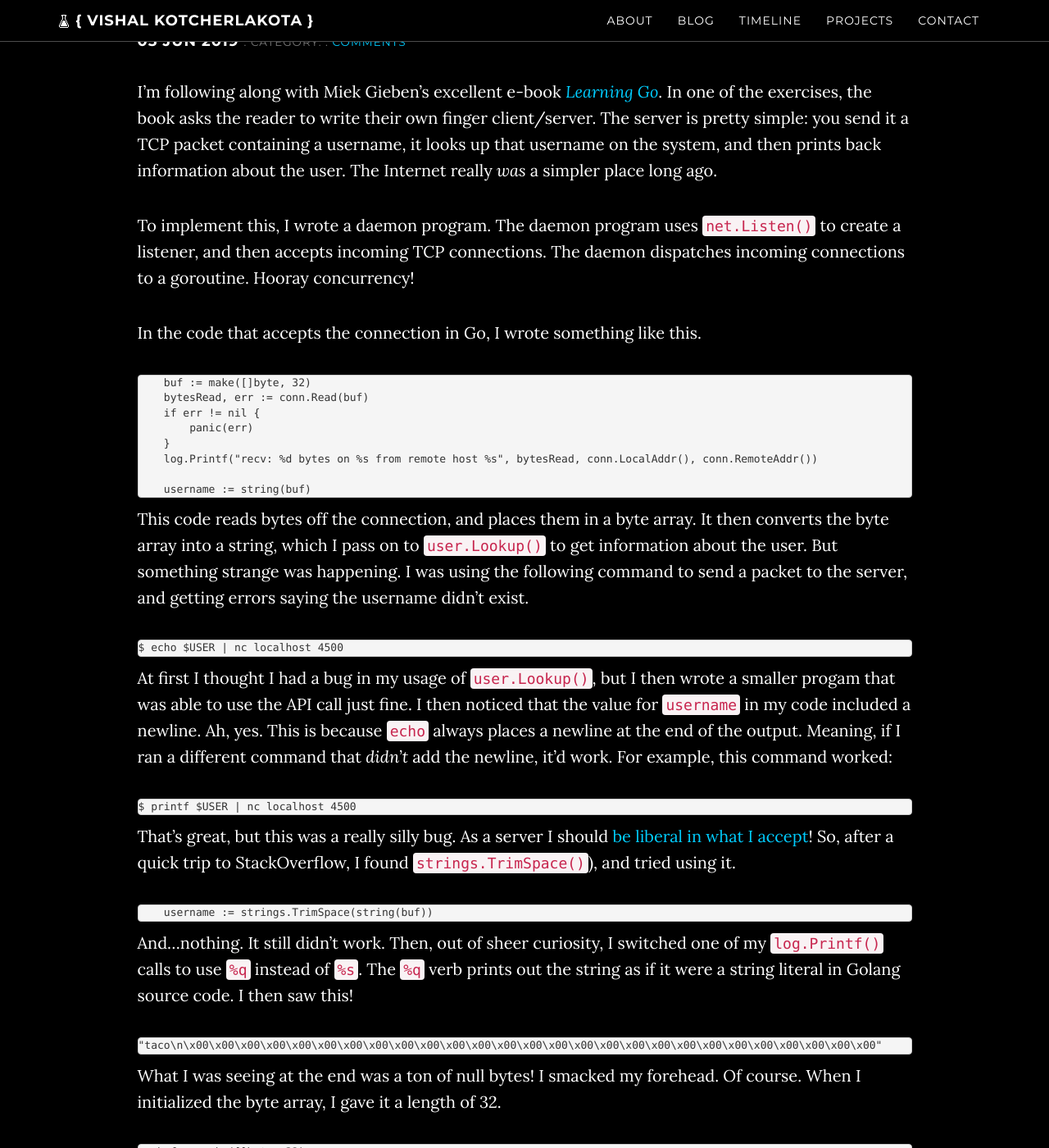
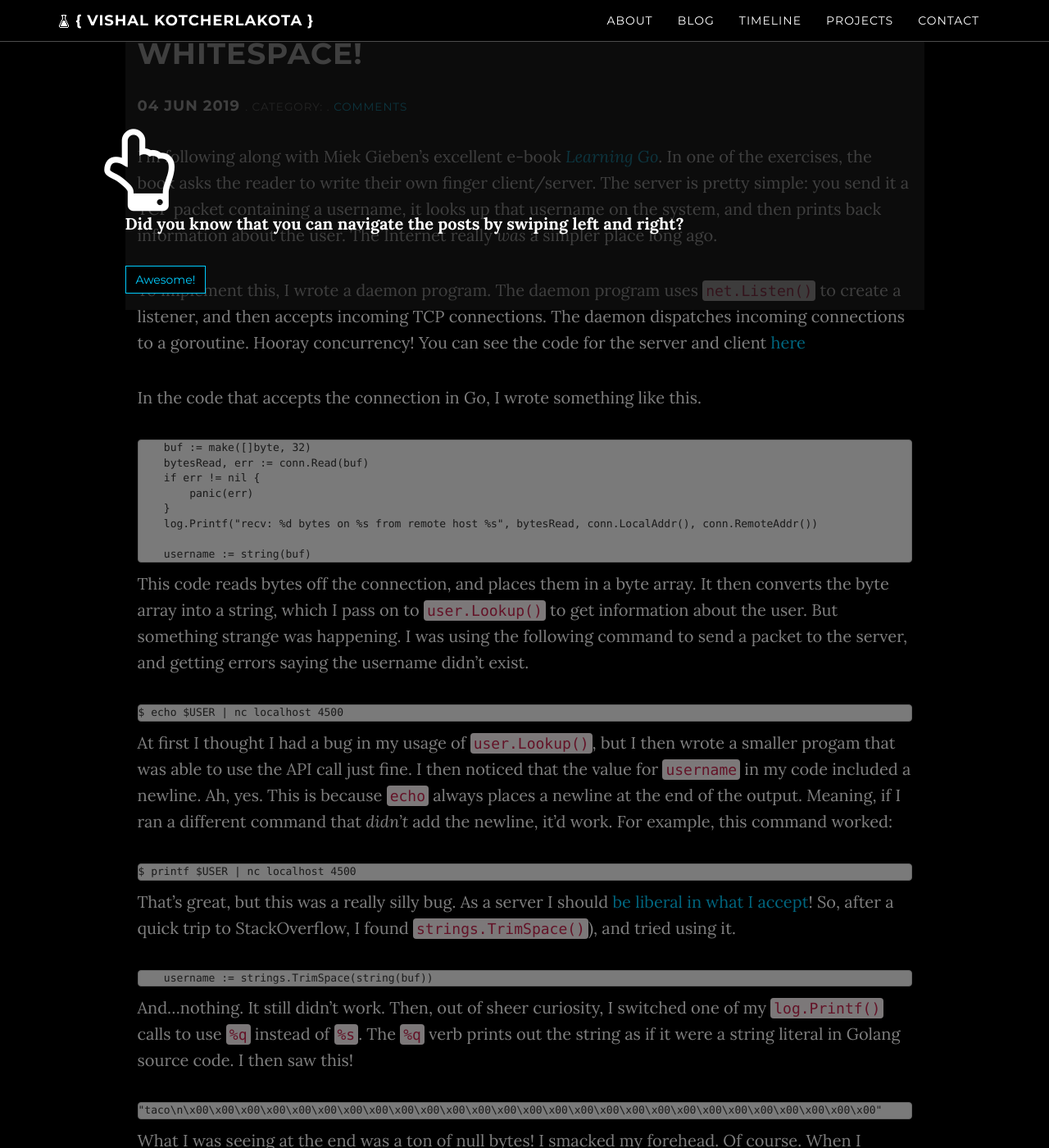
Before and after one commit to dishbreak/dishbreak.github.io, a Jekyll site: the page built from _posts/2019-06-04-golang-null-bytes-etc.md, in a window 1280 px wide and 1400 px high, scrolled down 244 px. Shown: the whole window at 82% size. Built offline with Jekyll 4.4.1, drawn with Linux system fonts in a browser that asks for light colours; nearby versions of some CDN libraries; our own code applies the rules of GitHub Pages for plain Markdown files; comment, search, counter and statistics services are not loaded; a style sheet for code colours, icons or effects is not loaded; some of the changed text lies outside the part shown.

Commit message:
fixing title.

```diff
--- a/_posts/2019-06-04-golang-null-bytes-etc.md
+++ b/_posts/2019-06-04-golang-null-bytes-etc.md
@@ -1,12 +1,12 @@
 ---
 layout: post
 section-type: post
-title: 'Adventures in Golang: Null bytes aren't whitespace!''
+title: "Adventures in Golang: Null bytes aren't whitespace!"
 ---
 
 I'm following along with Miek Gieben's excellent e-book [_Learning Go_](https://www.miek.nl/go). In one of the exercises, the book asks the reader to write their own finger client/server. The server is pretty simple: you send it a TCP packet containing a username, it looks up that username on the system, and then prints back information about the user. The Internet really _was_ a simpler place long ago.
 
-To implement this, I wrote a daemon program. The daemon program uses [`net.Listen()`](https://golang.org/pkg/net/#Listen) to create a listener, and then accepts incoming TCP connections. The daemon dispatches incoming connections to a goroutine. Hooray concurrency!
+To implement this, I wrote a daemon program. The daemon program uses [`net.Listen()`](https://golang.org/pkg/net/#Listen) to create a listener, and then accepts incoming TCP connections. The daemon dispatches incoming connections to a goroutine. Hooray concurrency! You can see the code for the server and client [here](https://github.com/dishbreak/gofinger)
 
 In the code that accepts the connection in Go, I wrote something like this.
 
```
